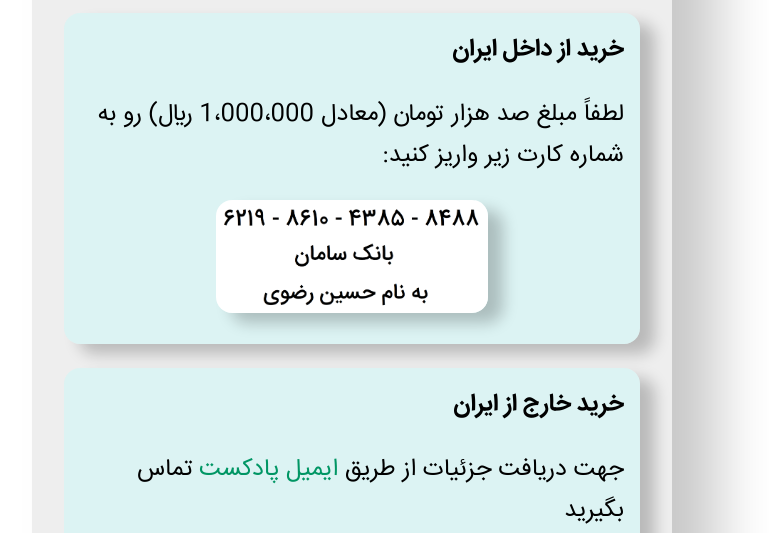
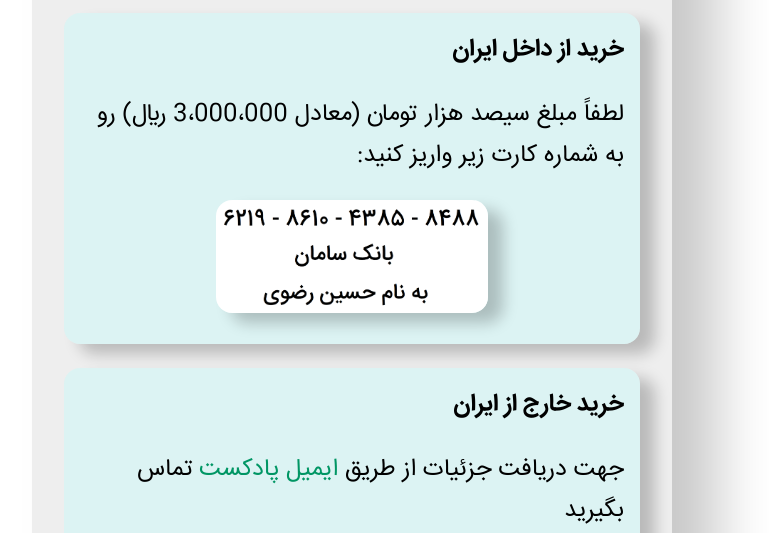
Before and after one commit to h-razavi/saga-sandman, a plain HTML site: page index.html in a window 1280 px wide. Shown: the part 4741-5274 px from the top of the page, without its empty margins (288-1057 px from the left). Drawn offline with Linux system fonts and the light colour scheme.

Commit message:
increase price

```diff
--- a/index.html
+++ b/index.html
@@ -134,7 +134,7 @@
       <div class="buy-step">
         <strong>خرید از داخل ایران</strong>
         <p>
-          لطفاً مبلغ صد هزار تومان (معادل 1،000،000 ريال) رو به شماره کارت زیر
+          لطفاً مبلغ سیصد هزار تومان (معادل 3،000،000 ريال) رو به شماره کارت زیر
           واریز کنید:
         </p>
         <img src="/bank-card.png" alt="bank card" />
```
